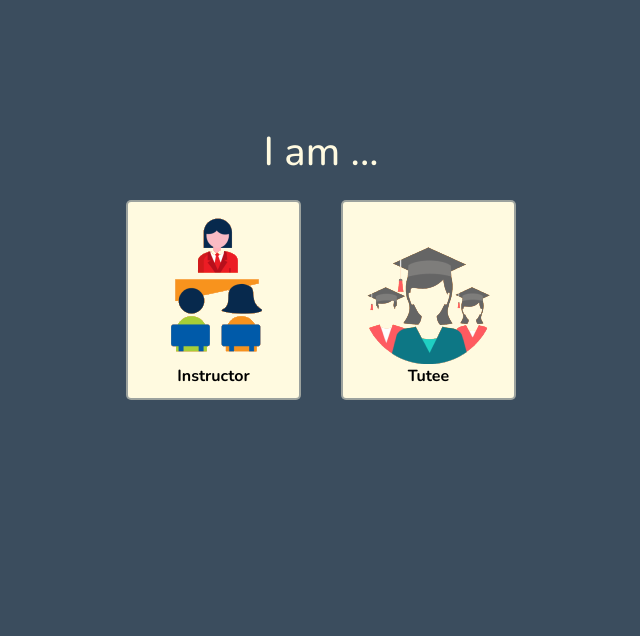
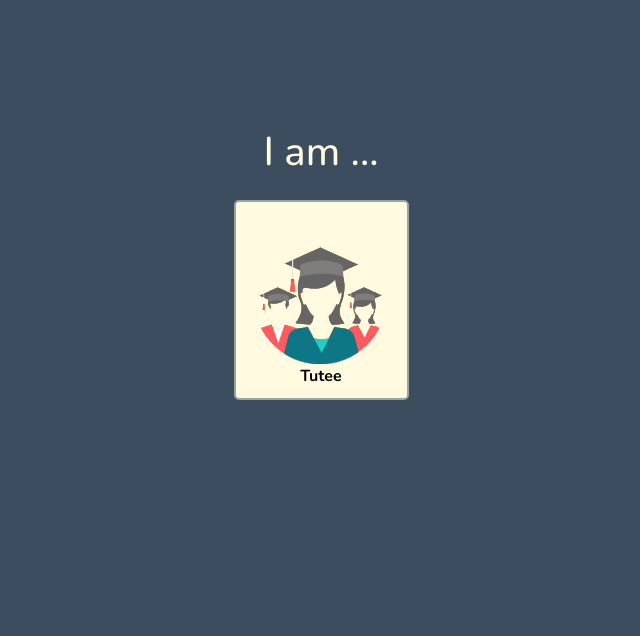
Before and after one commit to GcvKishore/TMS, a Django app: page /account/sign-up in a window 1280 px wide. Shown: the part 147-783 px from the top of the page, without its empty margins (319-959 px from the left). Run offline with Django 4.2, Linux system fonts and the light colour scheme.

Commit message:
Disabled Instructors signup

```diff
--- a/accounts/urls.py
+++ b/accounts/urls.py
@@ -5,7 +5,7 @@ from django.contrib.auth.views import LoginView, LogoutView
 app_name = "account"
 urlpatterns = [
     path('sign-up', views.signUpAs, name="sign-up-as"),
-    path('sign-up/instructor/', views.instructorSignUp, name="sign-up-as-instructor"),
+    # path('sign-up/instructor/', views.instructorSignUp, name="sign-up-as-instructor"),
     path('sign-up/tutee/', views.tuteeSignUp, name="sign-up-as-tutee"),
     path('sign-in/', LoginView.as_view(template_name='accounts/sign-in.html'), name="sign-in"),
     path('sign-out/', LogoutView.as_view(), name="sign-out"),
--- a/templates/accounts/sign-up-as.html
+++ b/templates/accounts/sign-up-as.html
@@ -27,7 +27,7 @@
             background-color: #FDC088;
         }
 
-        .sign-up-as-box{
+        .sign-up-as-box {
             height: 80vh;
         }
     </style>
@@ -38,15 +38,16 @@
         <div class="col-12 py-3 text-center">
             <h1>I am ...</h1>
         </div>
-        <div class="col-5 mx-2 text-end">
-            <a href="{% url 'account:sign-up-as-instructor' %}">
+        <div class="row justify-content-center align-content-center text-center">
+            <div class="col-5 mx-2" hidden>
+                <a href="{% url 'account:sign-up-as-instructor' %}" disabled="">
                     <button class="i-am-card text-center p-3">
                         <img src="{% static 'images/accounts/instructor-icon.png' %}" alt="instructors icon">
                         <strong>Instructor</strong>
                     </button>
                 </a>
             </div>
-        <div class="col-5 mx-2 text-start">
+            <div class="col-5 mx-2">
                 <a href="{% url 'account:sign-up-as-tutee' %}">
                     <button class="i-am-card text-center p-3">
                         <img src="{% static 'images/accounts/tutee-icon.png' %}" alt="tutee icon">
@@ -54,5 +55,7 @@
                     </button>
                 </a>
             </div>
+
+        </div>
     </div>
 {% endblock %}
```
Lines whose indentation alone changed are shown as unchanged.
